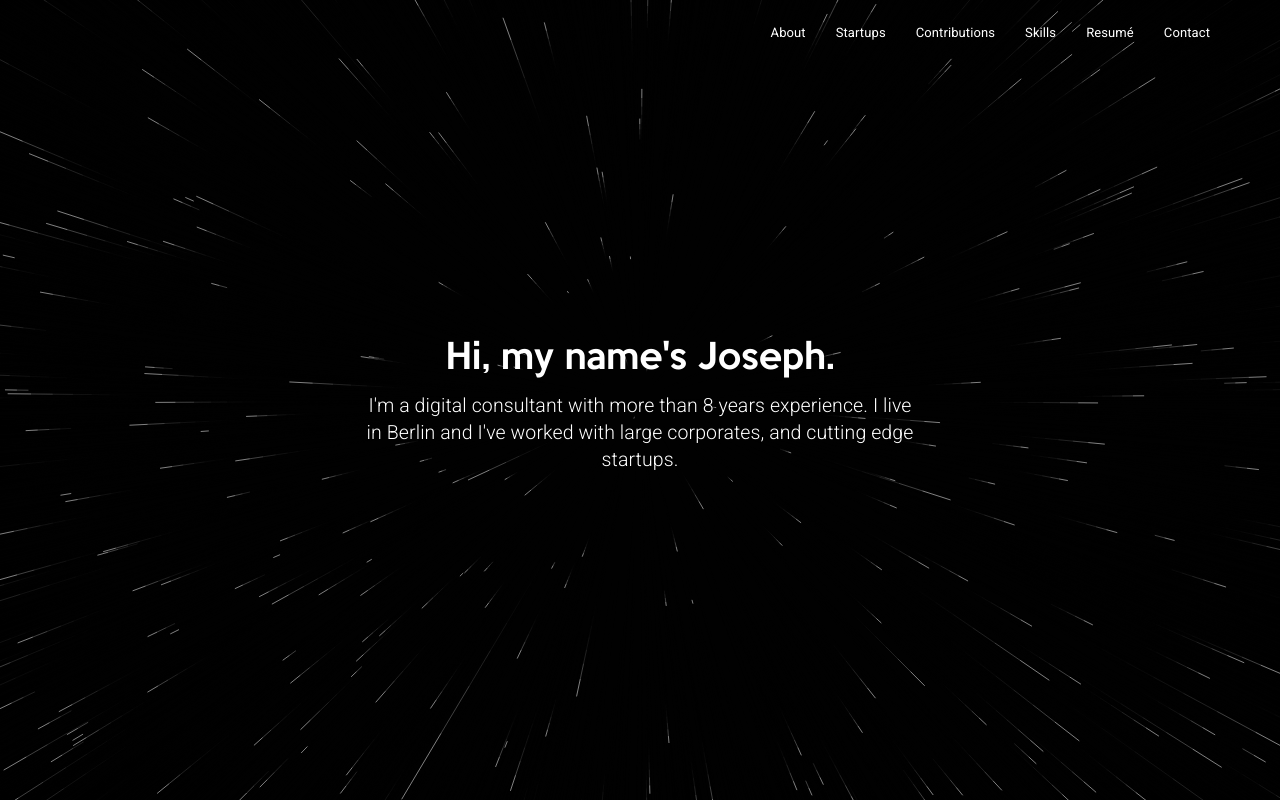
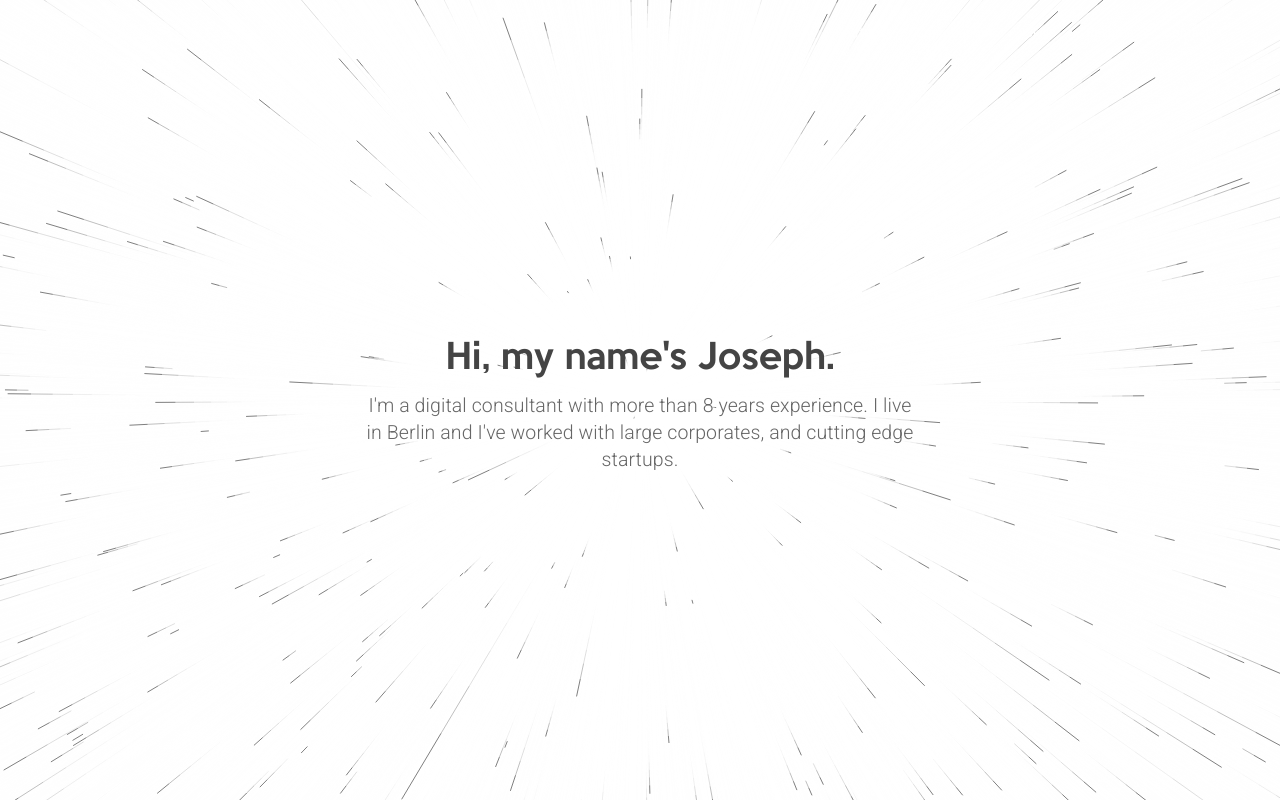
Before and after one commit to josephfinlayson/personal-website, a website: page index.html in a window 1280 px wide. Shown: the top 802 px of the page. Drawn offline with Linux system fonts and the light colour scheme.

Commit message:
change starfield color

```diff
--- a/index.html
+++ b/index.html
@@ -54,8 +54,8 @@
         <div class="container mask">
             <div class="row">
                 <div class="col-xs-12 col-md-6 col-md-offset-3">
-                    <h3 class="text-center funky text-white">Hi, my name's Joseph.</h3>
-                    <p class="text-center lead text-white">
+                    <h3 class="text-center funky text-black">Hi, my name's Joseph.</h3>
+                    <p class="text-center lead text-black">
                         I'm a digital consultant with more than 8 years experience. I live in Berlin and I've worked with large corporates, and cutting edge startups.
                     </p>
                 </div>
--- a/js/starfield.js
+++ b/js/starfield.js
@@ -2,6 +2,8 @@ console.log("Great you're looking at my code, but this isn't normally what I'd d
 
 // to monitor window width modification and repaint
 
+const black = "#000";
+const white = "#fff"
 if (!window.requestAnimationFrame) {
   window.requestAnimationFrame = (window.webkitRequestAnimationFrame ||
     window.mozRequestAnimationFrame ||
@@ -31,8 +33,8 @@ ngn.setup = function () {
   canvas.width = w;
   canvas.height = h;
   var canvasContext = canvas.getContext("2d");
-  canvasContext.fillStyle = "#000";
-  canvasContext.strokeStyle = "#fff";
+  canvasContext.fillStyle = white
+  canvasContext.strokeStyle = black;
   canvasContext.globalAlpha = 0.5;
   canvasContext.translate(cw, ch);
   var p = 10;
--- a/package.json
+++ b/package.json
@@ -9,8 +9,7 @@
   "version": "1.0.0",
   "main": "index.js",
   "scripts": {
-    "start": "http-server .",
-    "sync": "aws s3 sync . s3://josephfinlayson.com --exclude \".git/*\" --exclude \"node_modules/*\""
+    "start": "http-server ."
   },
   "repository": {
     "type": "git",
```
Also changed, not shown: 1 other file.
